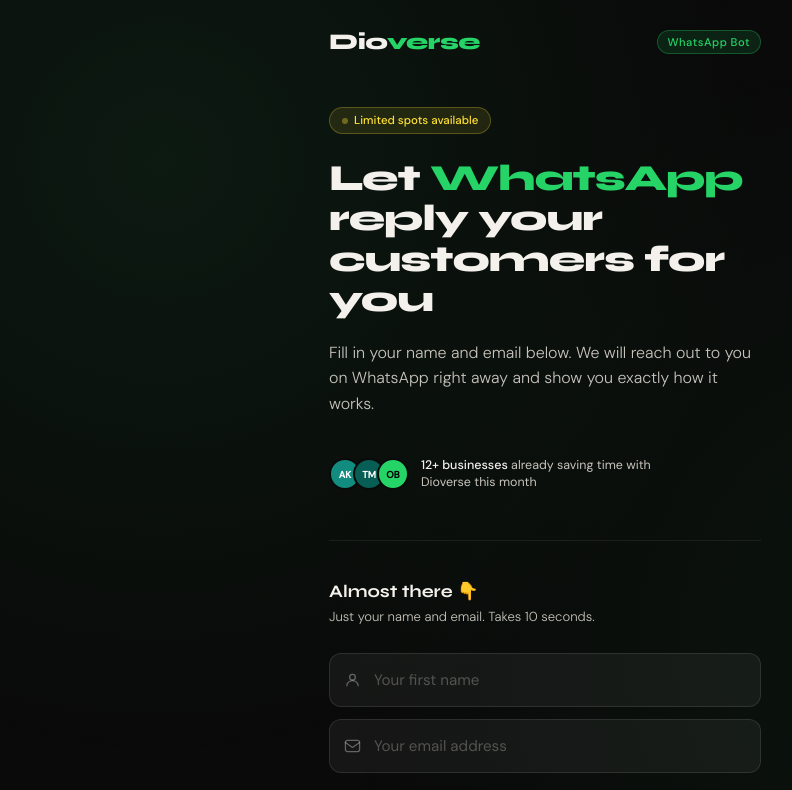
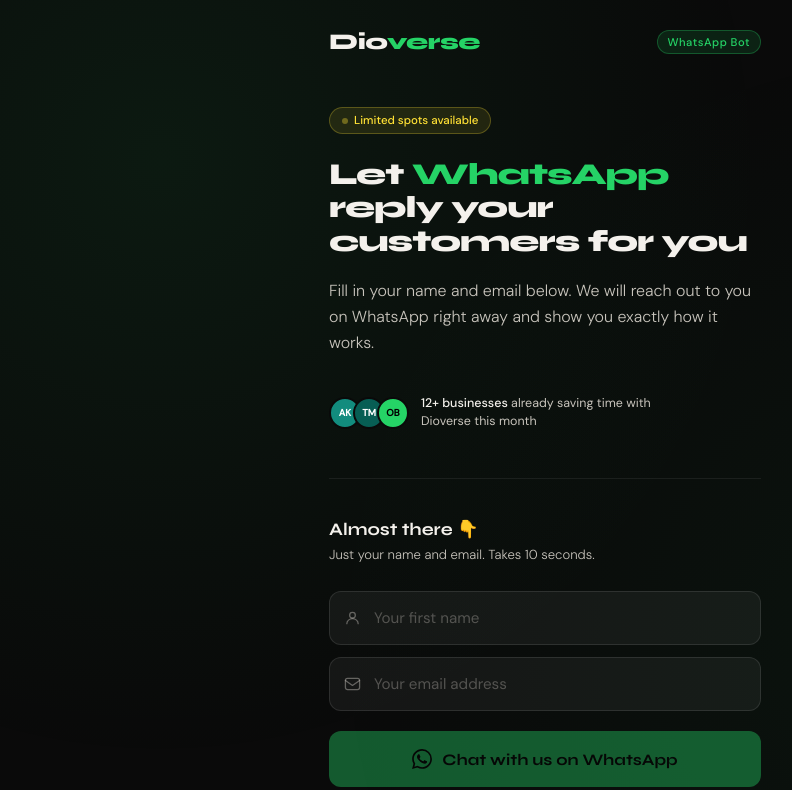
Before and after one commit to disuibrahimolalekan/dioverse-whatsapp-bot, a website: page dioverse-landing.html in a window 1280 px wide. Shown: the top 790 px of the page, without its empty margins (95-887 px from the left). Drawn offline with Linux system fonts and the light colour scheme.

Commit message:
dioverse-landing.html

```diff
--- a/dioverse-landing.html
+++ b/dioverse-landing.html
@@ -106,7 +106,7 @@
 
   h1 {
     font-family: 'Syne', -apple-system, sans-serif;
-    font-size: 2.3rem;
+    font-size: 1.9rem;
     font-weight: 800;
     line-height: 1.1;
     letter-spacing: -1px;
```
